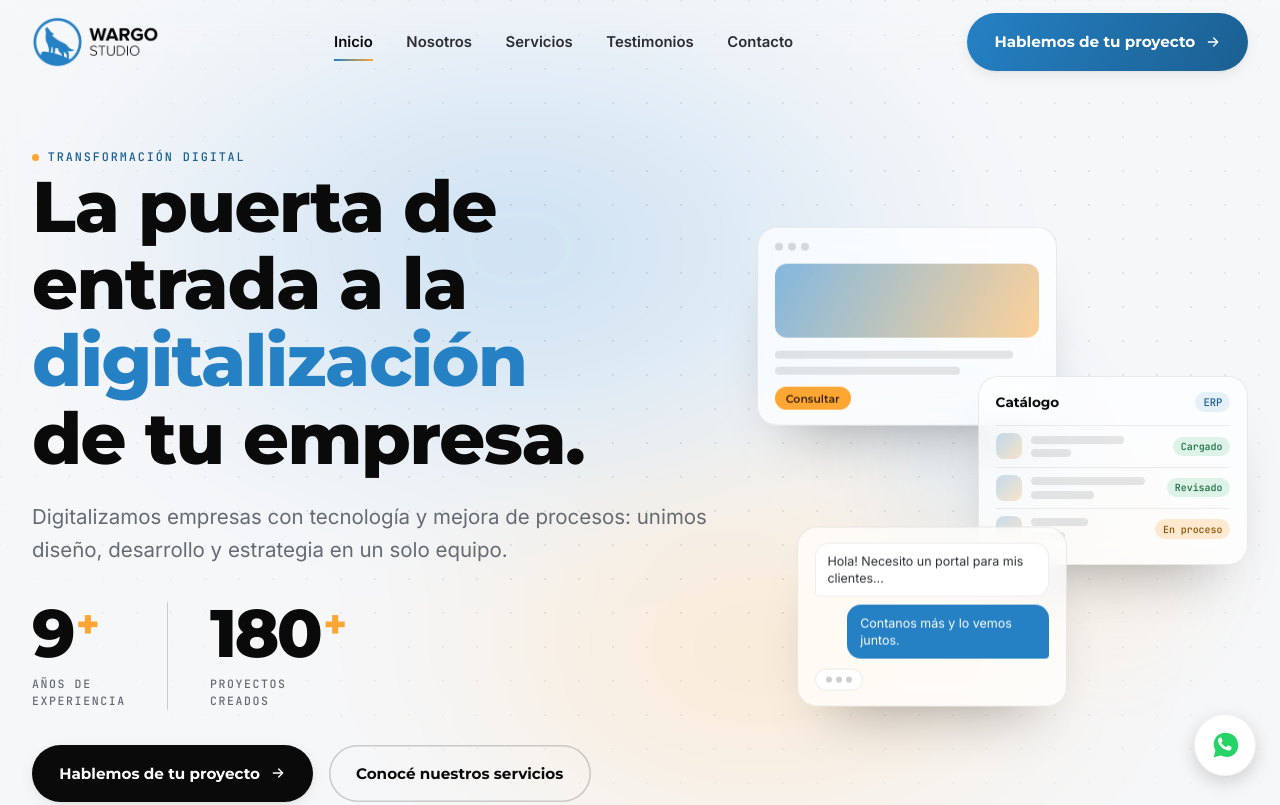
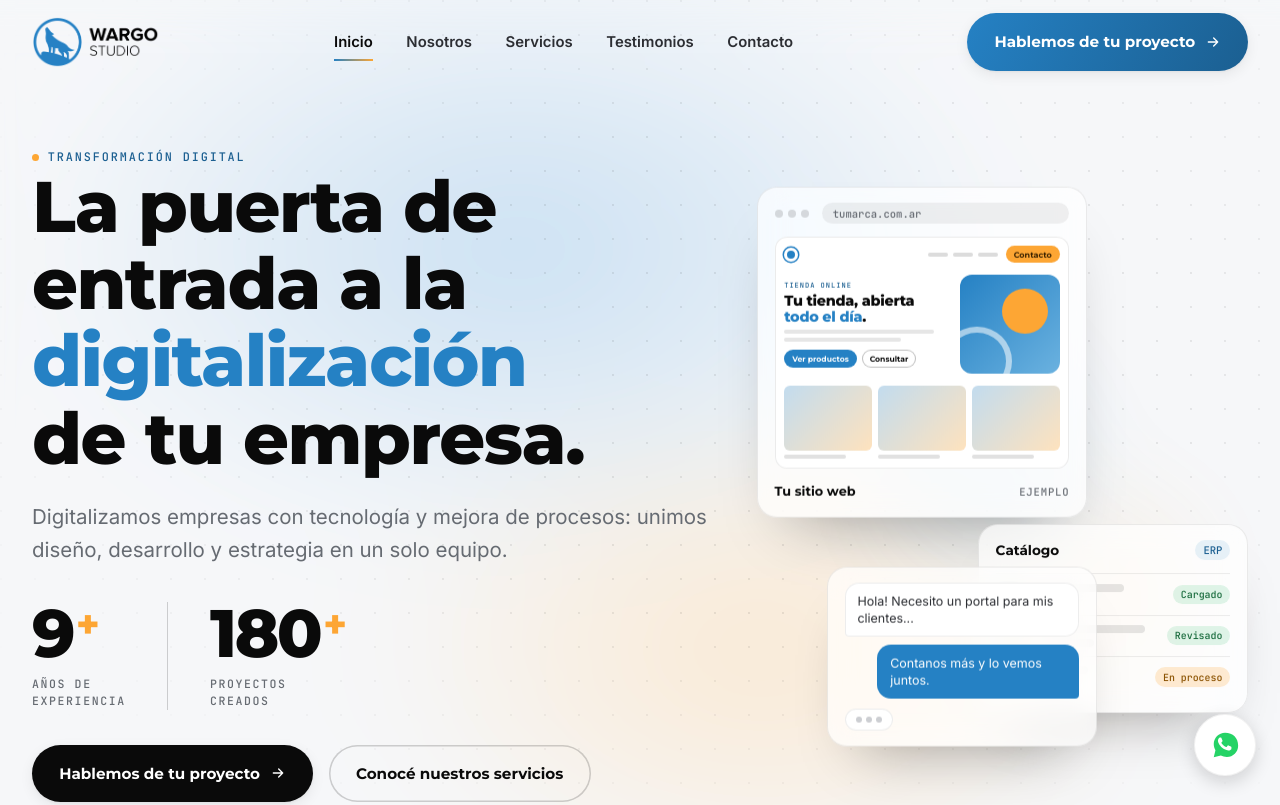
Before and after one commit to wargostudio/wargo-studio, a plain HTML site: page index.html in a window 1280 px wide. Shown: the top 805 px of the page. Drawn offline with Linux system fonts and the light colour scheme; animation ran at ten frames a second.

Commit message:
Hero: reemplaza la tarjeta genérica por una web de ejemplo en colores Wargo
Co-Authored-By: Claude Sonnet 5.5 <noreply@anthropic.com>

```diff
--- a/index.html
+++ b/index.html
@@ -31,7 +31,7 @@
 <link rel="preload" href="assets/fonts/montserrat-600-latin.woff2" as="font" type="font/woff2" crossorigin>
 <link rel="preload" href="assets/fonts/inter-400-latin.woff2" as="font" type="font/woff2" crossorigin>
 <script>document.documentElement.classList.add('js')</script>
-<link rel="stylesheet" href="styles.css?v=20261117d">
+<link rel="stylesheet" href="styles.css?v=20261117h">
 <noscript><style>.reveal{opacity:1!important;transform:none!important;}</style></noscript>
 
 <script type="application/ld+json">
@@ -133,10 +133,21 @@
     <div class="hero-stage" aria-hidden="true">
       <div class="stage-glow"></div>
       <div class="float-card fc-web" data-depth="0.6"><div class="fc-in">
-        <div class="fc-bar"><i></i><i></i><i></i></div>
-        <div class="fc-hero-block"></div>
-        <span class="sk w-90"></span><span class="sk w-70" style="margin-top:.5rem"></span>
-        <span class="fc-chip">Consultar</span>
+        <div class="fc-bar"><i></i><i></i><i></i><span class="fc-url">tumarca.com.ar</span></div>
+        <div class="ms">
+          <div class="ms-nav"><span class="ms-logo"></span><span class="ms-links"><i></i><i></i><i></i></span><span class="ms-btn">Contacto</span></div>
+          <div class="ms-hero">
+            <div class="ms-copy">
+              <span class="ms-eyebrow">Tienda online</span>
+              <b class="ms-h">Tu tienda, abierta <em>todo el día</em>.</b>
+              <span class="sk w-90"></span><span class="sk w-70"></span>
+              <span class="ms-cta"><u>Ver productos</u><s>Consultar</s></span>
+            </div>
+            <div class="ms-art"><span class="ms-dot"></span><span class="ms-ring"></span></div>
+          </div>
+          <div class="ms-row"><span><i></i><em></em></span><span><i></i><em></em></span><span><i></i><em></em></span></div>
+        </div>
+        <div class="fc-caption"><b>Tu sitio web</b><span>Ejemplo</span></div>
       </div></div>
       <div class="float-card fc-erp" data-depth="1"><div class="fc-in">
         <div class="fc-title">Catálogo <em>ERP</em></div>
@@ -468,7 +479,7 @@
 <a class="wa-bar" href="https://wa.me/5493518193172?text=Hola%21%20Te%20escribo%20desde%20la%20p%C3%A1gina%20web%20de%20Wargo.%20Necesito..." target="_blank" rel="noopener"><svg viewBox="0 0 32 32" aria-hidden="true"><path d="M16.02 3C9.4 3 4 8.4 4 15.02c0 2.4.66 4.64 1.8 6.56L4 29l7.6-1.72c1.84.98 3.94 1.54 6.4 1.54 6.62 0 12.02-5.4 12.02-12.02C30.02 8.4 24.64 3 16.02 3zm7.06 17.06c-.3.84-1.5 1.56-2.44 1.76-.66.14-1.5.24-4.4-.94-3.7-1.52-6.08-5.28-6.26-5.52-.18-.24-1.5-2-1.5-3.82 0-1.82.94-2.7 1.28-3.08.34-.36.74-.44.98-.44.24 0 .48 0 .68.02.22.02.5-.08.78.6.3.72 1.02 2.48 1.1 2.66.08.18.14.4.02.64-.12.24-.18.4-.36.6-.18.22-.38.48-.54.64-.18.18-.36.38-.16.74.2.36.9 1.5 1.94 2.42 1.34 1.2 2.46 1.58 2.82 1.76.36.18.58.16.78-.06.22-.22.9-1.02 1.14-1.38.24-.36.48-.3.8-.18.32.12 2.06.98 2.42 1.16.36.18.6.26.68.4.1.16.1.9-.2 1.74z"/></svg><span>Escribinos por WhatsApp</span></a>
 
 <script defer src="lib/gsap.min.js"></script>
-<script defer src="lib/ScrollTrigger.min.js"></script><script defer src="main.js?v=20261117c"></script>
+<script defer src="lib/ScrollTrigger.min.js"></script><script defer src="main.js?v=20261117f"></script>
 <script>document.getElementById("year").textContent = new Date().getFullYear();</script>
 </body>
 </html>
--- a/styles.css
+++ b/styles.css
@@ -629,7 +629,7 @@ em { font-style: normal; color: var(--blue); }
 .mask-word > span { display: inline-block; will-change: transform; }
 
 /* Hero: piezas de producto flotantes */
-.hero-stage { display: none; position: relative; height: 480px; }
+.hero-stage { display: none; position: relative; height: 560px; }
 .stage-glow {
   position: absolute; inset: 5% 0 0 8%; border-radius: 50%; z-index: 0; pointer-events: none;
   background: radial-gradient(48% 48% at 40% 45%, rgba(37,129,196,.34), transparent 70%),
@@ -643,15 +643,40 @@ em { font-style: normal; color: var(--blue); }
   opacity: 0; will-change: transform, opacity;
 }
 @supports (backdrop-filter: blur(10px)) { .fc-in { background: rgba(255,255,255,.72); backdrop-filter: blur(14px) saturate(160%); -webkit-backdrop-filter: blur(14px) saturate(160%); } }
-.fc-web { top: 0; left: 0; width: 300px; }
-.fc-erp { top: 150px; right: 0; width: 270px; }
-.fc-chat { bottom: 0; left: 40px; width: 270px; }
-.fc-bar { display: flex; gap: 5px; margin-bottom: .8rem; }
+.fc-web { top: 0; left: 0; width: 330px; }
+.fc-erp { top: 338px; right: 0; width: 270px; }
+.fc-chat { bottom: 0; left: 70px; width: 270px; }
+.fc-bar { display: flex; align-items: center; gap: 5px; margin-bottom: .8rem; }
+.fc-url { margin-left: .5rem; flex: 1; padding: .22rem .7rem; border-radius: 999px; background: rgba(10,10,10,.06); font: 500 .66rem var(--mono); color: var(--ink-mute); }
+.ms { border-radius: 12px; background: #fff; box-shadow: inset 0 0 0 1px rgba(10,10,10,.08); padding: .6rem; overflow: hidden; }
+.ms-nav { display: flex; align-items: center; gap: .5rem; }
+.ms-logo { width: 14px; height: 14px; border-radius: 50%; background: var(--blue); box-shadow: inset 0 0 0 3px #fff, 0 0 0 1.5px var(--blue); flex: none; }
+.ms-links { display: flex; gap: 5px; margin-left: auto; }
+.ms-links i { width: 20px; height: 4px; border-radius: 3px; background: rgba(10,10,10,.14); }
+.ms-btn { font: 700 .5rem var(--display); color: #3b2300; background: var(--orange); padding: .22rem .5rem; border-radius: 999px; }
+.ms-hero { display: grid; grid-template-columns: 1.25fr .75fr; gap: .6rem; align-items: center; margin-top: .7rem; }
+.ms-copy { display: grid; gap: .28rem; justify-items: start; }
+.ms-eyebrow { font: 500 .44rem var(--mono); letter-spacing: .14em; text-transform: uppercase; color: var(--blue-dark); }
+.ms-h { font: 800 .9rem/1.08 var(--display); letter-spacing: -.02em; color: var(--ink); }
+.ms-h em { color: var(--blue); }
+.ms-copy .sk { height: 4px; }
+.ms-cta { display: flex; gap: .3rem; margin-top: .2rem; }
+.ms-cta u, .ms-cta s { text-decoration: none; font: 700 .48rem var(--display); padding: .28rem .5rem; border-radius: 999px; }
+.ms-cta u { background: var(--blue); color: #fff; }
+.ms-cta s { box-shadow: inset 0 0 0 1px rgba(10,10,10,.25); color: var(--ink); }
+.ms-art { position: relative; aspect-ratio: 1; border-radius: 12px; background: linear-gradient(135deg, var(--blue), var(--blue-light)); overflow: hidden; }
+.ms-dot { position: absolute; width: 46%; aspect-ratio: 1; border-radius: 50%; background: var(--orange); right: 12%; top: 14%; }
+.ms-ring { position: absolute; width: 70%; aspect-ratio: 1; border-radius: 50%; left: -18%; bottom: -22%; box-shadow: inset 0 0 0 6px rgba(255,255,255,.55); }
+.ms-row { display: grid; grid-template-columns: repeat(3, 1fr); gap: .4rem; margin-top: .7rem; }
+.ms-row span { display: grid; gap: .25rem; }
+.ms-row i { display: block; aspect-ratio: 4 / 3; border-radius: 6px; background: linear-gradient(135deg, rgba(37,129,196,.28), rgba(253,166,52,.32)); }
+.ms-row em { display: block; height: 4px; width: 70%; border-radius: 3px; background: rgba(10,10,10,.12); }
+.fc-caption { display: flex; align-items: baseline; justify-content: space-between; margin-top: .75rem; font-size: .8rem; }
+.fc-caption b { font-family: var(--display); color: var(--ink); }
+.fc-caption span { font: 500 .66rem var(--mono); letter-spacing: .08em; text-transform: uppercase; color: var(--ink-mute); }
 .fc-bar i { width: 8px; height: 8px; border-radius: 50%; background: rgba(10,10,10,.14); }
 .sk { display: block; height: 8px; border-radius: 6px; background: rgba(10,10,10,.10); }
 .sk.w-90 { width: 90%; } .sk.w-70 { width: 70%; } .sk.w-50 { width: 50%; } .sk.w-30 { width: 30%; }
-.fc-hero-block { height: 74px; border-radius: 12px; margin-bottom: .8rem; background: linear-gradient(120deg, rgba(37,129,196,.55), rgba(253,166,52,.5)); }
-.fc-chip { display: inline-block; padding: .28rem .7rem; border-radius: 999px; font: 600 .68rem var(--display); background: var(--orange); color: #3b2300; margin-top: .8rem; }
 .fc-title { display: flex; align-items: center; justify-content: space-between; font: 700 .85rem var(--display); color: var(--ink); margin-bottom: .8rem; }
 .fc-title em { font: 500 .66rem var(--mono); color: var(--blue-dark); background: rgba(37,129,196,.10); padding: .2rem .5rem; border-radius: 999px; }
 .fc-row { display: grid; grid-template-columns: 26px 1fr auto; gap: .6rem; align-items: center; padding: .45rem 0; border-top: 1px solid rgba(10,10,10,.07); }
```
